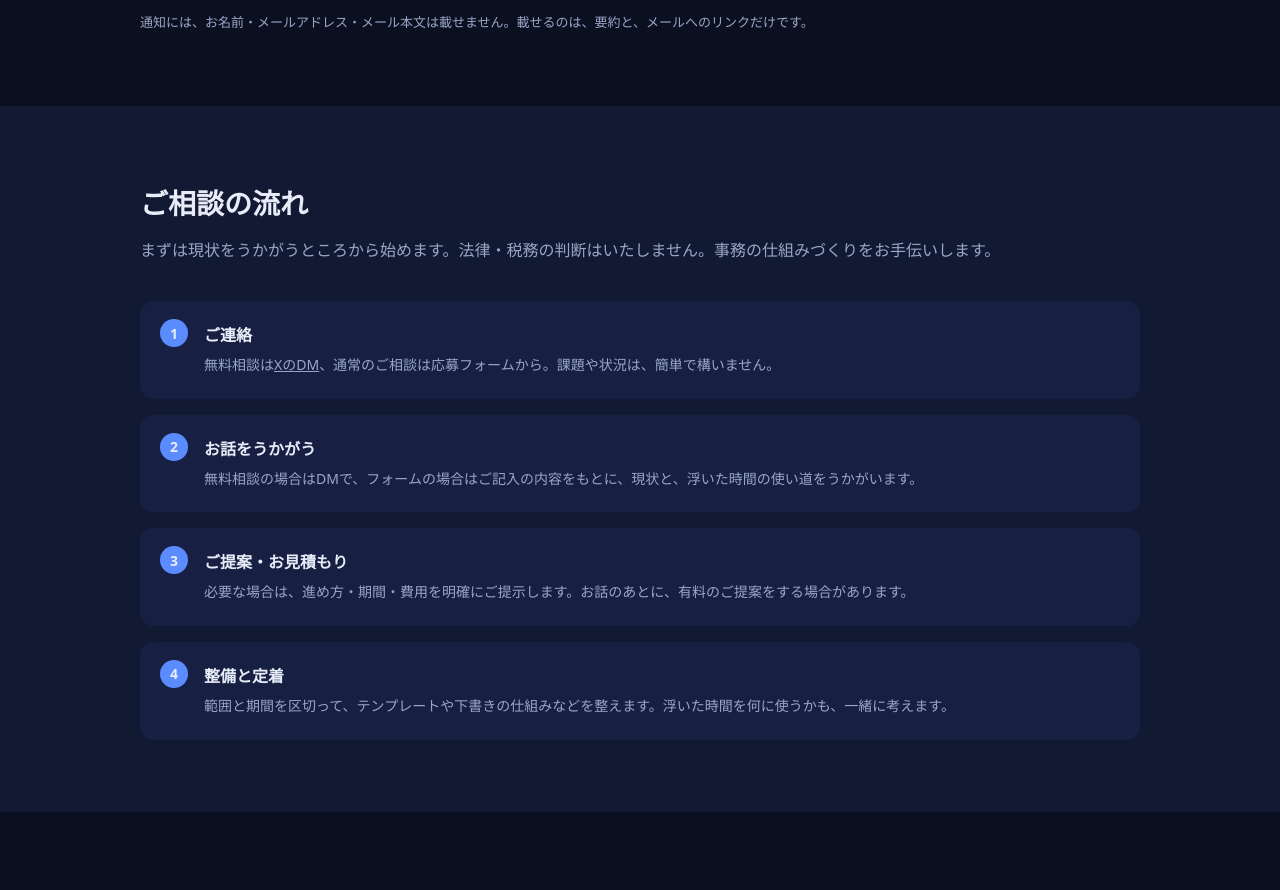
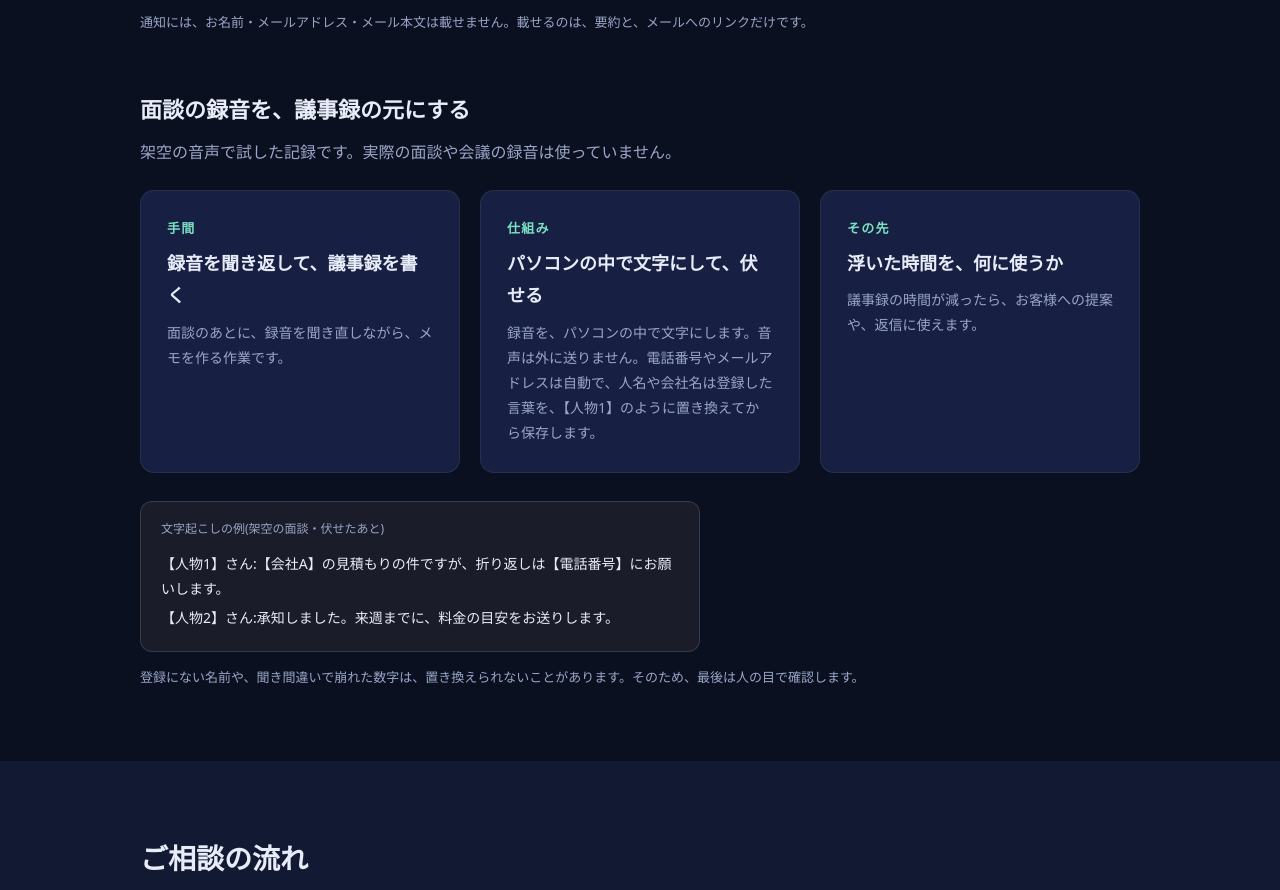
Before and after one commit to ShigefumiH/ai-consulting-site, a plain HTML site: page index.html in a window 1280 px wide. Shown: the part 2142-3032 px from the top of the page. Drawn offline with Linux system fonts and the light colour scheme.

Commit message:
文字起こしと個人情報のマスクの説明を追加
Co-Authored-By: Claude Sonnet 5.5 <noreply@anthropic.com>

```diff
--- a/index.html
+++ b/index.html
@@ -100,6 +100,32 @@
         </div>
       </div>
       <p class="note" style="margin-top:14px">通知には、お名前・メールアドレス・メール本文は載せません。載せるのは、要約と、メールへのリンクだけです。</p>
+
+      <h3 style="margin:56px 0 8px;font-size:22px">面談の録音を、議事録の元にする</h3>
+      <p class="lead" style="margin-bottom:24px">架空の音声で試した記録です。実際の面談や会議の録音は使っていません。</p>
+      <div class="grid">
+        <div class="card">
+          <div class="num">手間</div>
+          <h3>録音を聞き返して、議事録を書く</h3>
+          <p>面談のあとに、録音を聞き直しながら、メモを作る作業です。</p>
+        </div>
+        <div class="card">
+          <div class="num">仕組み</div>
+          <h3>パソコンの中で文字にして、伏せる</h3>
+          <p>録音を、パソコンの中で文字にします。音声は外に送りません。電話番号やメールアドレスは自動で、人名や会社名は登録した言葉を、【人物1】のように置き換えてから保存します。</p>
+        </div>
+        <div class="card">
+          <div class="num">その先</div>
+          <h3>浮いた時間を、何に使うか</h3>
+          <p>議事録の時間が減ったら、お客様への提案や、返信に使えます。</p>
+        </div>
+      </div>
+      <div class="mock" role="group" aria-label="文字起こしの例(架空)">
+        <div class="mock-bar">文字起こしの例(架空の面談・伏せたあと)</div>
+        <p class="mock-line">【人物1】さん:【会社A】の見積もりの件ですが、折り返しは【電話番号】にお願いします。</p>
+        <p class="mock-line">【人物2】さん:承知しました。来週までに、料金の目安をお送りします。</p>
+      </div>
+      <p class="note" style="margin-top:14px">登録にない名前や、聞き間違いで崩れた数字は、置き換えられないことがあります。そのため、最後は人の目で確認します。</p>
     </div>
   </section>
 
```
